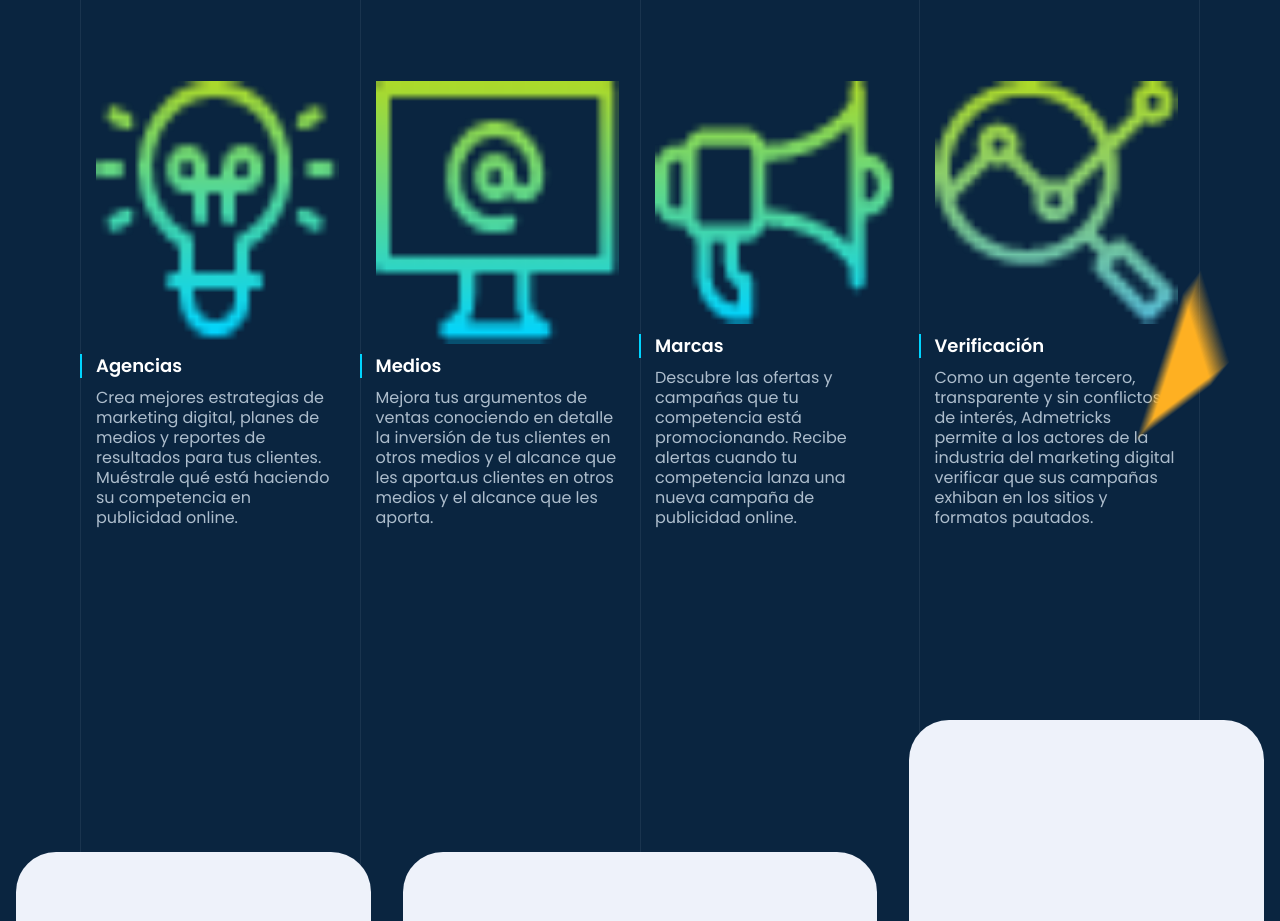
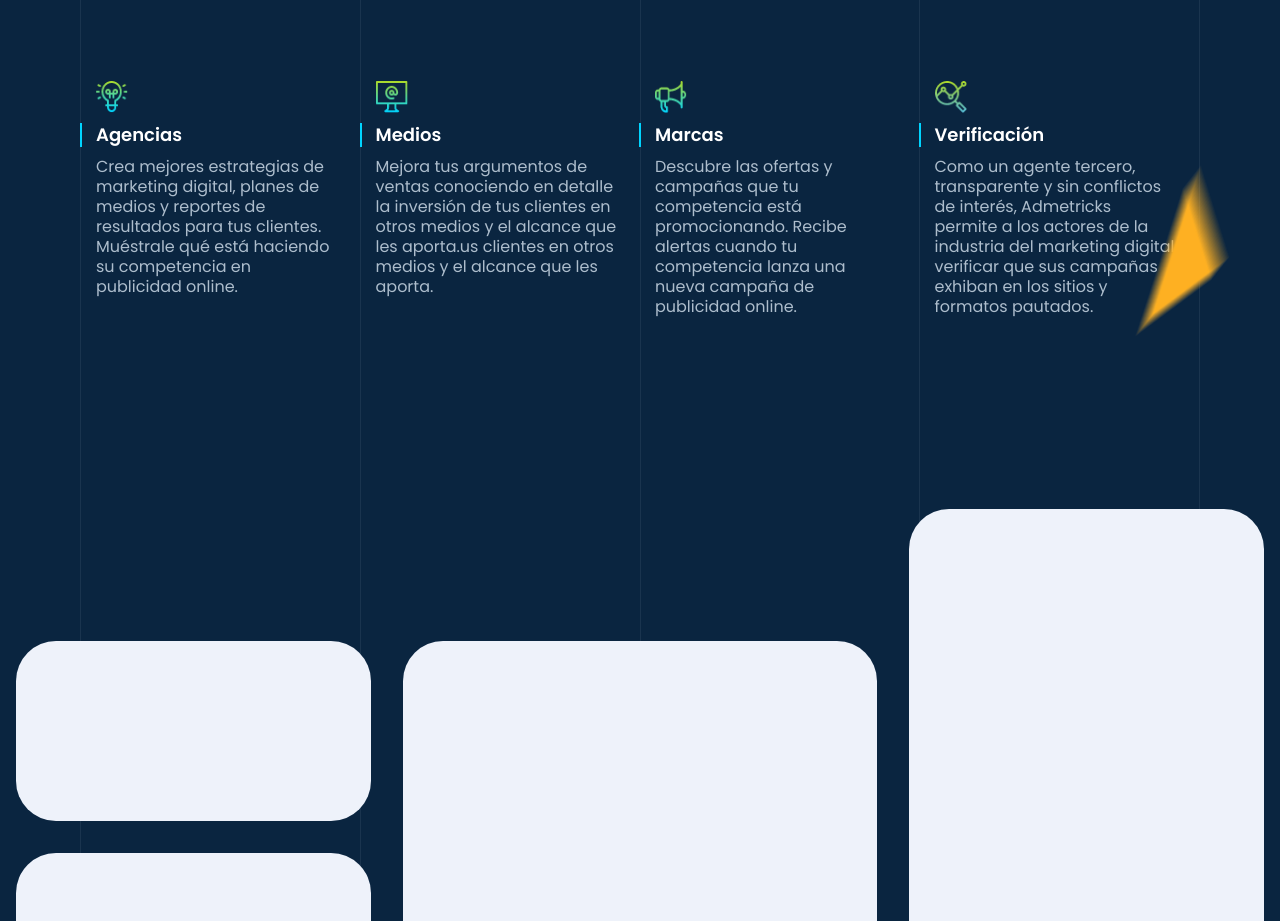
Before and after one commit to phronesys/admetricks-challenge-vue, a Vue app: page /#/ in a window 1280 px wide. Shown: the part 1160-2081 px from the top of the page. Built offline with nearby package versions, Linux system fonts and the light colour scheme.

Commit message:
fix(features): img production dynamic import

```diff
--- a/src/components/AmFeature.vue
+++ b/src/components/AmFeature.vue
@@ -1,6 +1,6 @@
 <template>
   <div class="feature">
-    <am-icon :name="iconName" class="w-8 h-8"></am-icon>
+    <slot name="img"></slot>
     <h4>
       <slot name="title"></slot>
     </h4>
@@ -10,16 +10,12 @@
   </div>
 </template>
 
-<script setup lang="ts">
-import AmIcon from "./AmIcon.vue";
-const { iconName = "device" } = defineProps<{
-  iconName: string;
-}>();
-</script>
-
 <style lang="postcss">
 .feature {
   @apply flex flex-col gap-2 w-full sm:max-w-[275px] p-4 relative;
+  & > img {
+    @apply w-8 h-8;
+  }
   & > h4 {
     @apply text-lg text-white font-semibold;
     &::before {
--- a/src/components/AmIcon.vue
+++ /dev/null
@@ -1,14 +0,0 @@
-<template>
-  <img v-if="iconUrl" :src="iconUrl" class="w-full h-full" />
-</template>
-
-<script setup lang="ts">
-const { name = "device" } = defineProps<{
-  name?: string;
-}>();
-
-const baseUrl = `../assets/icons/icon-${name}.png`;
-const iconUrl = new URL(baseUrl, import.meta.url).href;
-</script>
-
-<style lang="postcss"></style>
--- a/src/layouts/landing/AmFeatures.vue
+++ b/src/layouts/landing/AmFeatures.vue
@@ -1,10 +1,16 @@
 <template>
   <section id="features">
     <am-feature
-      v-for="feature in featuresContent"
+      v-for="(feature, index) in featuresContent"
       :key="feature.title"
-      :iconName="feature.iconName"
     >
+    <!-- the fastest solution was to add these images manually :-{ -->
+      <template #img>
+        <img v-if="index === 0" src="../../assets/icons/icon-idea.png" :alt="feature.title" />
+        <img v-if="index === 1" src="../../assets/icons/icon-device.png" :alt="feature.title" />
+        <img v-if="index === 2" src="../../assets/icons/icon-megaphone.png" :alt="feature.title" />
+        <img v-if="index === 3" src="../../assets/icons/icon-research.png" :alt="feature.title" />
+      </template>
       <template #title> {{ feature.title }} </template>
       <template #body> {{ feature.body }} </template>
     </am-feature>
@@ -20,28 +26,24 @@ const featuresContent = [
     body: `Crea mejores estrategias de marketing digital, planes de medios y
         reportes de resultados para tus clientes. Muéstrale qué está haciendo su
         competencia en publicidad online.`,
-    iconName: "idea",
   },
   {
     title: "Medios",
     body: `Mejora tus argumentos de ventas conociendo en detalle la inversión de
         tus clientes en otros medios y el alcance que les aporta.us clientes en
         otros medios y el alcance que les aporta.`,
-    iconName: "device",
   },
   {
     title: "Marcas",
     body: `Descubre las ofertas y campañas que tu competencia está promocionando.
         Recibe alertas cuando tu competencia lanza una nueva campaña de publicidad
         online.`,
-    iconName: "megaphone",
   },
   {
     title: "Verificación",
     body: `Como un agente tercero, transparente y sin conflictos de interés,
         Admetricks permite a los actores de la industria del marketing digital
         verificar que sus campañas exhiban en los sitios y formatos pautados.`,
-    iconName: "research",
   },
 ];
 </script>
```
